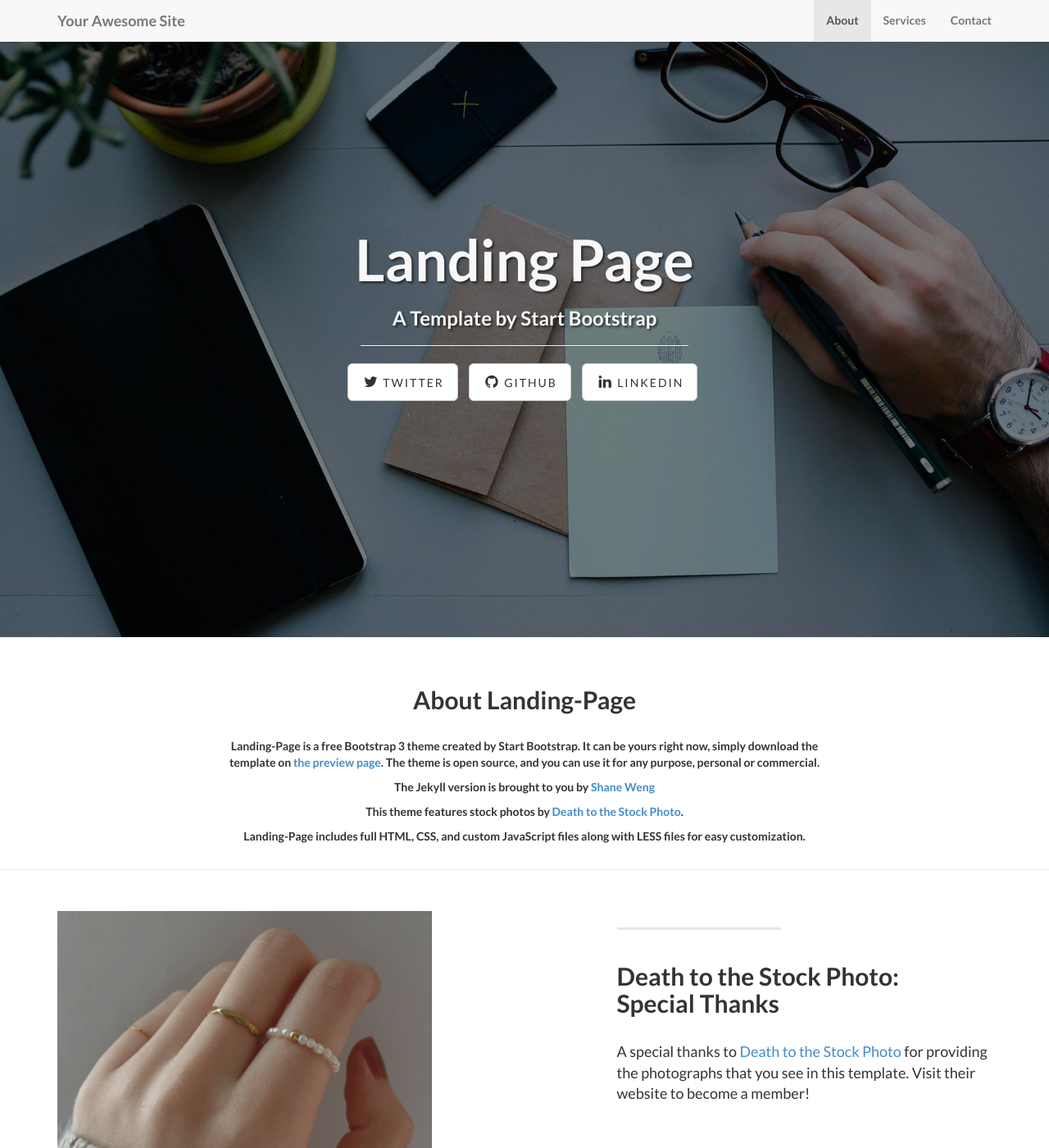
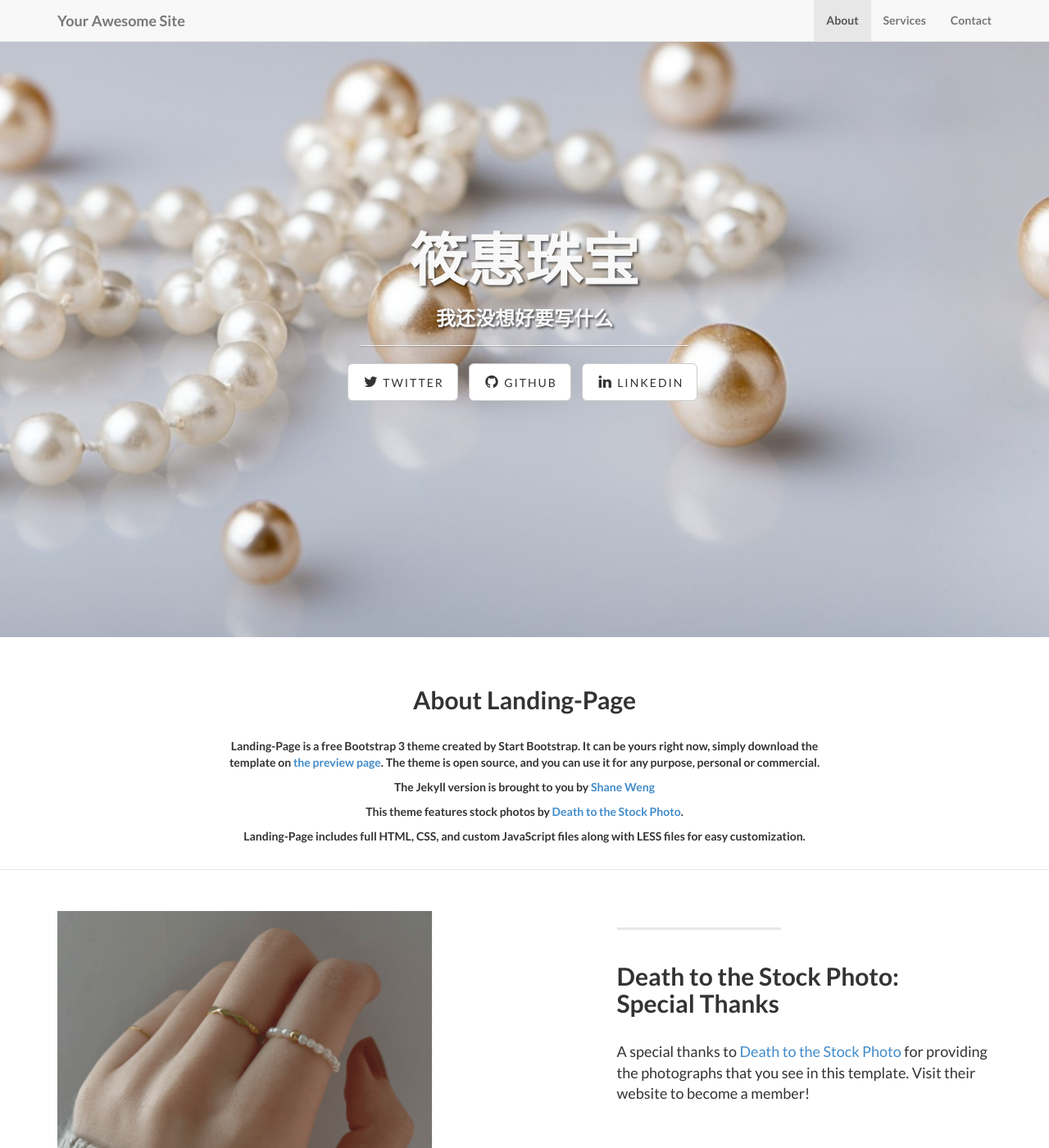
Before and after one commit to YKXT/Jewelry, a Jekyll site: the page built from index.html, in a window 1280 px wide and 1400 px high. Shown: the whole window at 82% size. Built offline with Jekyll 4.4.1, drawn with Linux system fonts in a browser that asks for light colours; nearby versions of some CDN libraries; library files that are not in the unit come from our copies.

Commit message:
Title BG pic update test

```diff
--- a/_config.yml
+++ b/_config.yml
@@ -5,7 +5,7 @@
 url: http://yoursite.com
 title: Your Awesome Site
 email: your-email@domain.com
-author: Your Name
+author: YK
 description: > # "Write an awesome description for your new site here.
   You can edit this line in _config.yml. It will appear in your document
   head meta (for Google search results) and in your feed.xml site
--- a/css/landing-page.css
+++ b/css/landing-page.css
@@ -31,7 +31,7 @@ h6 {
     padding-bottom: 50px;
     text-align: center;
     color: #f8f8f8;
-    background: url(../img/intro-bg.jpg) no-repeat center center;
+    background: url(../img/jmain.jpg) no-repeat center center;
     background-size: cover;
 }
 
--- a/index.html
+++ b/index.html
@@ -1,5 +1,5 @@
 ---
 layout: default
-title: Landing Page
-subTitle: A Template by Start Bootstrap
+title: 筱惠珠宝
+subTitle: 我还没想好要写什么
 ---
```
Also changed, not shown: img/jmain.jpg (added).
